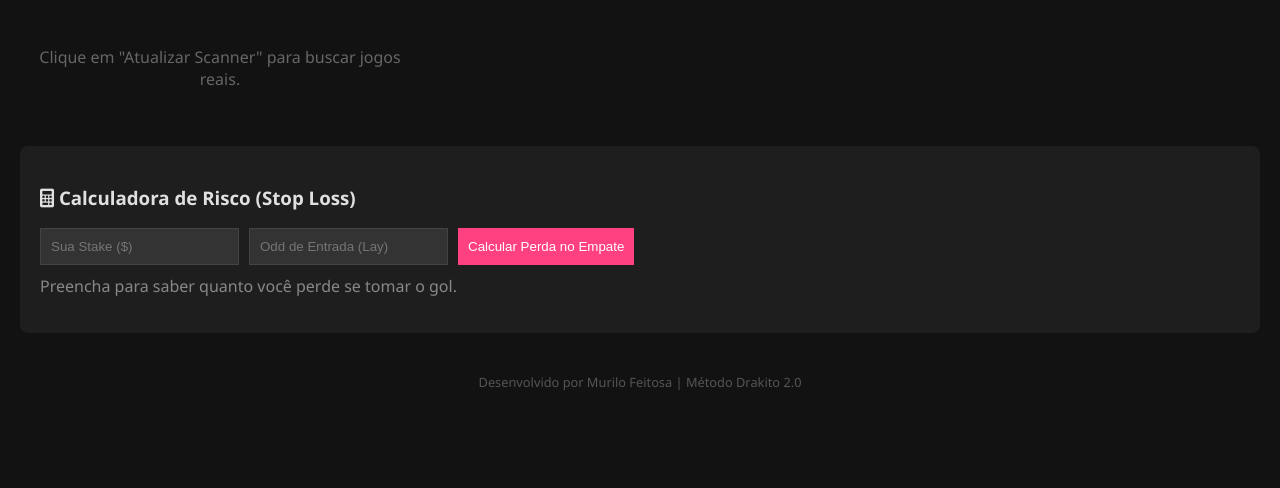
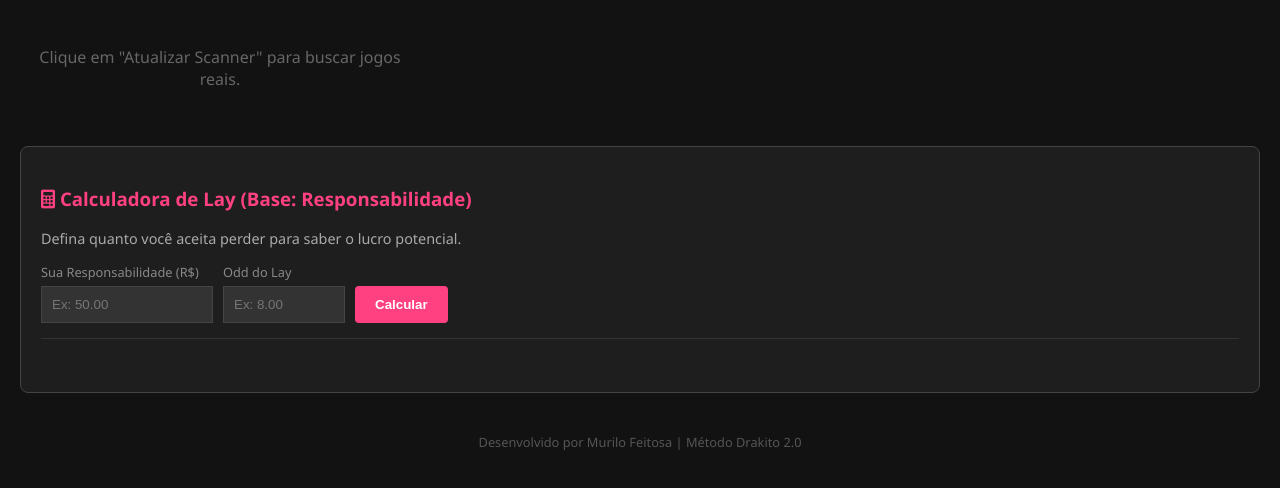
Before and after one commit to murilofeitosa/drakito-scanner, a plain HTML site: page index.html in a window 1280 px wide. Shown: the part 96-584 px from the top of the page. Drawn offline with Linux system fonts and the light colour scheme.

Commit message:
Update index.html

```diff
--- a/index.html
+++ b/index.html
@@ -3,7 +3,7 @@
 <head>
     <meta charset="UTF-8">
     <meta name="viewport" content="width=device-width, initial-scale=1.0">
-    <title>Drakito Scanner | Murilo Feitosa</title>
+    <title>Drakito Scanner v2.0 | Murilo Feitosa</title>
     <link href="https://cdnjs.cloudflare.com/ajax/libs/font-awesome/6.0.0/css/all.min.css" rel="stylesheet">
     <style>
         :root {
@@ -159,14 +159,26 @@
         <p style="text-align: center; color: #666; width: 100%;">Clique em "Atualizar Scanner" para buscar jogos reais.</p>
     </div>
 
-    <div style="margin-top: 40px; padding: 20px; background: var(--card-bg); border-radius: 8px;">
-        <h3><i class="fas fa-calculator"></i> Calculadora de Risco (Stop Loss)</h3>
-        <div style="display: flex; gap: 10px; flex-wrap: wrap;">
-            <input type="number" id="stake" placeholder="Sua Stake ($)" style="padding: 10px; background: #333; border: 1px solid #444; color: white;">
-            <input type="number" id="odd-back" placeholder="Odd de Entrada (Lay)" style="padding: 10px; background: #333; border: 1px solid #444; color: white;">
-            <button onclick="calcularRisco()" style="padding: 10px; background: var(--accent-lay); color: white; border: none; cursor: pointer;">Calcular Perda no Empate</button>
+    <div style="margin-top: 40px; padding: 20px; background: var(--card-bg); border-radius: 8px; border: 1px solid #444;">
+        <h3 style="color: var(--accent-lay)"><i class="fas fa-calculator"></i> Calculadora de Lay (Base: Responsabilidade)</h3>
+        <p style="font-size: 0.9rem; color: #aaa; margin-bottom: 15px;">Defina quanto você aceita perder para saber o lucro potencial.</p>
+
+        <div style="display: flex; gap: 10px; flex-wrap: wrap; align-items: flex-end;">
+            <div>
+                <label style="display:block; font-size: 0.8rem; color: #888; margin-bottom: 5px;">Sua Responsabilidade (R$)</label>
+                <input type="number" id="responsabilidade" placeholder="Ex: 50.00" style="padding: 10px; background: #333; border: 1px solid #444; color: white; width: 150px;">
+            </div>
+
+            <div>
+                <label style="display:block; font-size: 0.8rem; color: #888; margin-bottom: 5px;">Odd do Lay</label>
+                <input type="number" id="odd-lay" placeholder="Ex: 8.00" style="padding: 10px; background: #333; border: 1px solid #444; color: white; width: 100px;">
+            </div>
+
+            <button onclick="calcularLucro()" style="padding: 11px 20px; background: var(--accent-lay); color: white; border: none; border-radius: 4px; cursor: pointer; font-weight: bold;">
+                Calcular
+            </button>
         </div>
-        <p id="result-calc" style="margin-top: 10px; color: #888;">Preencha para saber quanto você perde se tomar o gol.</p>
+        <p id="result-calc" style="margin-top: 15px; color: #e0e0e0; font-size: 1.1rem; border-top: 1px solid #333; padding-top: 15px;"></p>
     </div>
 
     <div class="footer">
@@ -201,20 +213,18 @@
 
     <script>
         // CONFIGURAÇÃO DA API
-        const API_KEY = 'e8bd20dfd3749763cb63a31740b735d2'; // Sua chave inserida aqui
+        const API_KEY = 'e8bd20dfd3749763cb63a31740b735d2';
         const API_HOST = 'v3.football.api-sports.io';
 
         async function buscarJogosAoVivo() {
             const container = document.getElementById('games-container');
             const btnUpdate = document.getElementById('btn-update');
 
-            // Feedback visual
             btnUpdate.innerText = 'Buscando...';
             btnUpdate.disabled = true;
             container.innerHTML = '<p style="text-align:center; color: #888;">Conectando à API...</p>';
 
             try {
-                // Requisição real para a API
                 const response = await fetch(`https://${API_HOST}/fixtures?live=all`, {
                     "method": "GET",
                     "headers": {
@@ -223,27 +233,19 @@
                     }
                 });
 
-                if (!response.ok) {
-                    throw new Error(`Erro API: ${response.status}`);
-                }
+                if (!response.ok) { throw new Error(`Erro API: ${response.status}`); }
 
                 const data = await response.json();
-
-                // Limpa container
                 container.innerHTML = '';
 
-                // Verifica erros de cota
                 if (data.errors && Object.keys(data.errors).length > 0) {
-                    console.error("Erro API:", data.errors);
                     container.innerHTML = `<p style="color: #ff4081; text-align: center;">Erro: ${JSON.stringify(data.errors)}</p>`;
                     return;
                 }
 
                 const jogos = data.response;
 
-                // ----------------------------------------------------
-                // FILTRO DRAKITO: Apenas jogos com diferença de 1 gol
-                // ----------------------------------------------------
+                // FILTRO DRAKITO
                 const jogosFiltrados = jogos.filter(item => {
                     const golHome = item.goals.home;
                     const golAway = item.goals.away;
@@ -260,8 +262,6 @@
                         const scoreA = item.goals.away;
                         const tempo = item.fixture.status.elapsed + "'";
                         const liga = item.league.name;
-
-                        // Lógica: Em quem dar LAY (quem está perdendo)
                         let losingTeam = scoreH < scoreA ? homeName : awayName;
 
                         const card = document.createElement('div');
@@ -292,7 +292,6 @@
             }
         }
 
-        // Funções Auxiliares (Modal e Calculadora)
         function abrirChecklist(matchTitle) {
             document.getElementById('modal-match-title').innerText = matchTitle;
             document.getElementById('checklistModal').style.display = 'flex';
@@ -303,18 +302,27 @@
             document.getElementById('checklistModal').style.display = 'none';
         }
 
-        function calcularRisco() {
-            const stake = parseFloat(document.getElementById('stake').value);
-            const odd = parseFloat(document.getElementById('odd-back').value);
+        // --- CALCULADORA INVERTIDA (Responsabilidade -> Lucro) ---
+        function calcularLucro() {
+            const responsabilidade = parseFloat(document.getElementById('responsabilidade').value);
+            const odd = parseFloat(document.getElementById('odd-lay').value);
 
-            if (!stake || !odd) {
-                document.getElementById('result-calc').innerText = "Preencha os valores.";
+            if (!responsabilidade || !odd) {
+                document.getElementById('result-calc').innerText = "Preencha Responsabilidade e Odd.";
                 return;
             }
-            // Cálculo de responsabilidade no Lay
-            const responsabilidade = stake * (odd - 1);
+
+            if (odd <= 1) {
+                document.getElementById('result-calc').innerText = "A Odd deve ser maior que 1.0";
+                return;
+            }
+
+            // Fórmula: Lucro (Stake do Backer) = Responsabilidade / (Odd - 1)
+            const lucroPotencial = responsabilidade / (odd - 1);
+
             document.getElementById('result-calc').innerHTML =
-                `Se tomar o gol, a responsabilidade é: <strong style="color: #ff4081">R$ ${responsabilidade.toFixed(2)}</strong>`;
+                `Para arriscar exatos R$ ${responsabilidade.toFixed(2)}, sua aposta deve ser:<br>
+                 <strong style="color: var(--accent-green); font-size: 1.4rem;">R$ ${lucroPotencial.toFixed(2)}</strong> (Lucro Potencial)`;
         }
     </script>
 </body>
```
